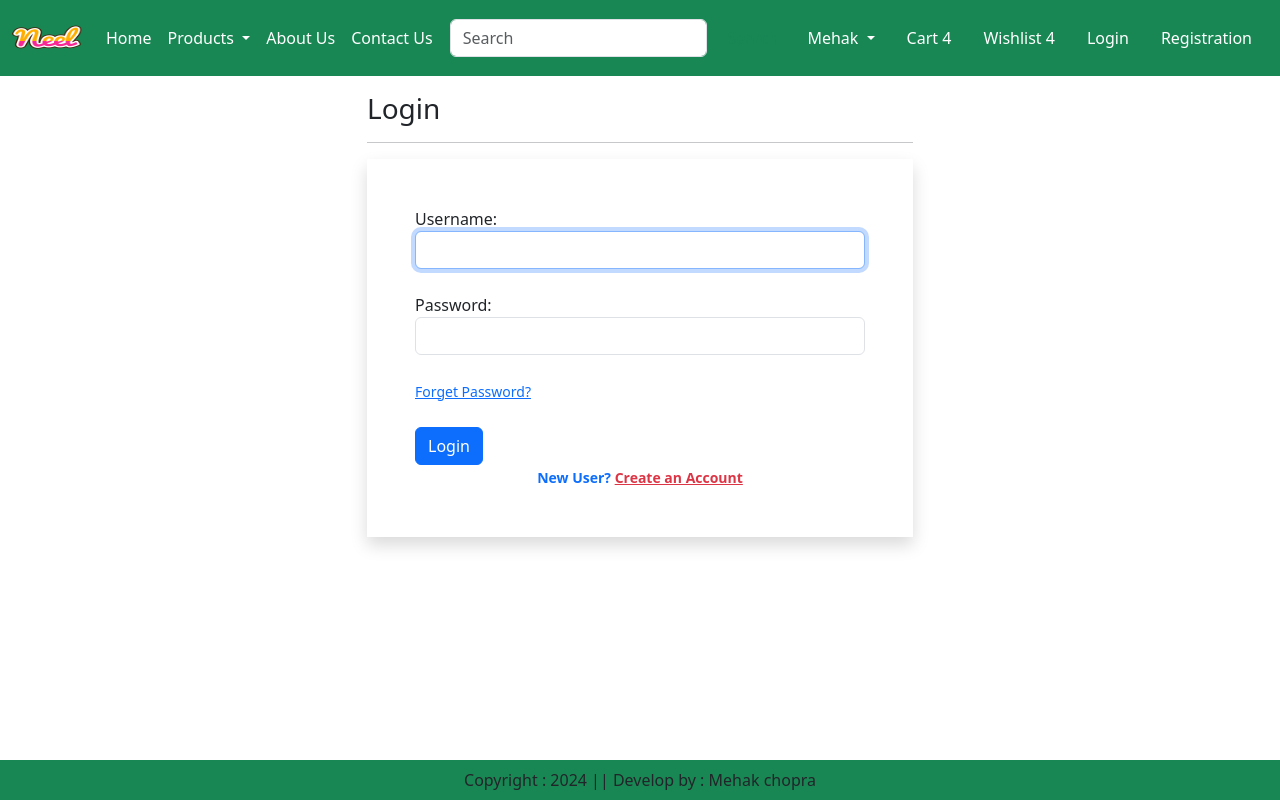
After one commit to MehakCoder/codeAlpha_ecommercewebsite, a Django app: page /account/login/ in a window 1280 px wide. The commit adds this page. Run offline with Django 5.2, Linux system fonts and the light colour scheme; some libraries are stand-ins or nearby versions.

Commit message:
add function and class in different file

```diff
--- a/mysite/app/forms.py
+++ b/mysite/app/forms.py
@@ -1,8 +1,18 @@
 from django import forms
-from django.contrib.auth.forms import UserCreationForm
+from django.contrib.auth.forms import UserCreationForm, AuthenticationForm,UsernameField
+from django.contrib.auth.models import User
+
+class LoginForm(AuthenticationForm):
+    username = UsernameField(widget=forms.TextInput(attrs={'autofocus' : 'True', 'class':'form-control'}))
+    password = forms.CharField(widget=forms.PasswordInput(attrs={'autocomplete':'current-password','class': 'form-control'}))
+
 
 class CustomerRegistrationForm(UserCreationForm):
     username = forms.CharField(widget=forms.TextInput(attrs={'autofocus':'True','class':'form-control'}))
-    email = forms.CharField(widget=forms.EmailInput(attrs={'class':'form-control'}))
+    email = forms.EmailField(widget=forms.EmailInput(attrs={'class':'form-control'}))
     password1 = forms.CharField(label='Password',widget=forms.PasswordInput(attrs={'class':'form-control'}))
     password2 = forms.CharField(label='Confirm Password',widget=forms.PasswordInput(attrs={'class':'form-control'}))
+
+    class Meta:
+        model = User
+        fields = ['username','email','password1','password2']
--- a/mysite/app/templates/app/base.html
+++ b/mysite/app/templates/app/base.html
@@ -76,7 +76,7 @@
               <a href="#" class="nav-link text-white">Wishlist 4</a>
              </li>
              <li class="nav-item mx-2">
-              <a href="#" class="nav-link text-white">Login</a>
+              <a href="{% url 'login' %}" class="nav-link text-white">Login</a>
              </li>
              <li class="nav-item mx-2">
               <a href="{% url 'customerregistration' %}" class="nav-link text-white">Registration</a>
--- /dev/null
+++ b/mysite/app/templates/app/login.html
@@ -0,0 +1,34 @@
+{% extends 'app/base.html' %}
+{% load static %}
+{% block title  %}Login{% endblock title %}
+
+{%  block main-content  %}
+     <div class="container">
+        <div class="row my-3">
+          <div class="col-sm-6 offset-sm-3">
+            <h3>Login</h3>
+            <hr>
+            <form action="" method="post" novalidate class="shadow p-5">
+             {% csrf_token %}
+             {% for fm in form %}
+                {{fm.label_tag}} {{fm}}  <small class="text-danger">{{fm.errors|striptags}}</small> <br>
+             {% endfor %}
+
+             <small><a href="{% url 'password_reset' %}">Forget Password?</a></small>
+             <br>
+             <input type="submit" class="btn btn-primary mt-4" value="Login">
+              <div class="text-center text-primary fw-bold"><small>New User?
+                <a href="{% url 'customerregistration'%}" class="text-danger">Create an Account</a></small>
+              </div>
+
+              {% if form.non_field_errors  %}
+                {% for error in form.non_field_errors  %}
+                  <p class="alert alert-danger my-3">{{error}}</p>
+                {% endfor %}
+              {% endif %}
+
+            </form>
+          </div>
+       </div>
+     </div>
+{% endblock main-content %}
--- a/mysite/app/urls.py
+++ b/mysite/app/urls.py
@@ -2,6 +2,8 @@ from django.urls import path
 from .import views
 from django.conf import settings
 from django.conf.urls.static import static
+from django.contrib.auth import views as auth_view
+from .forms import LoginForm
 
 urlpatterns = [
     path("", views.home ),
@@ -13,5 +15,7 @@ urlpatterns = [
 
 #login authentication
  path('registration', views.CustomerRegistrationView.as_view(), name='customerregistration'),
+ path('account/login/', auth_view.LoginView.as_view(template_name='app/login.html', authentication_form=LoginForm), name='login'),
+
 
 ]+static(settings.MEDIA_URL, document_root = settings.MEDIA_ROOT)
--- a/mysite/app/views.py
+++ b/mysite/app/views.py
@@ -43,5 +43,5 @@ class CustomerRegistrationView(View):
             form.save()
             messages.success(request,"Congratulations! User Register Successfully")
         else:
-            messages.error(request,"Invalid Input Data")
-        return render(request,'app/customerregistration.html',locals())
+            messages.warning(request,"Invalid Input Data")
+        return render(request, 'app/customerregistration.html',locals())
```
Also changed, not shown: mysite/app/templates/app/customerregistration.html (+8 -0 lines), mysite/db.sqlite3.
